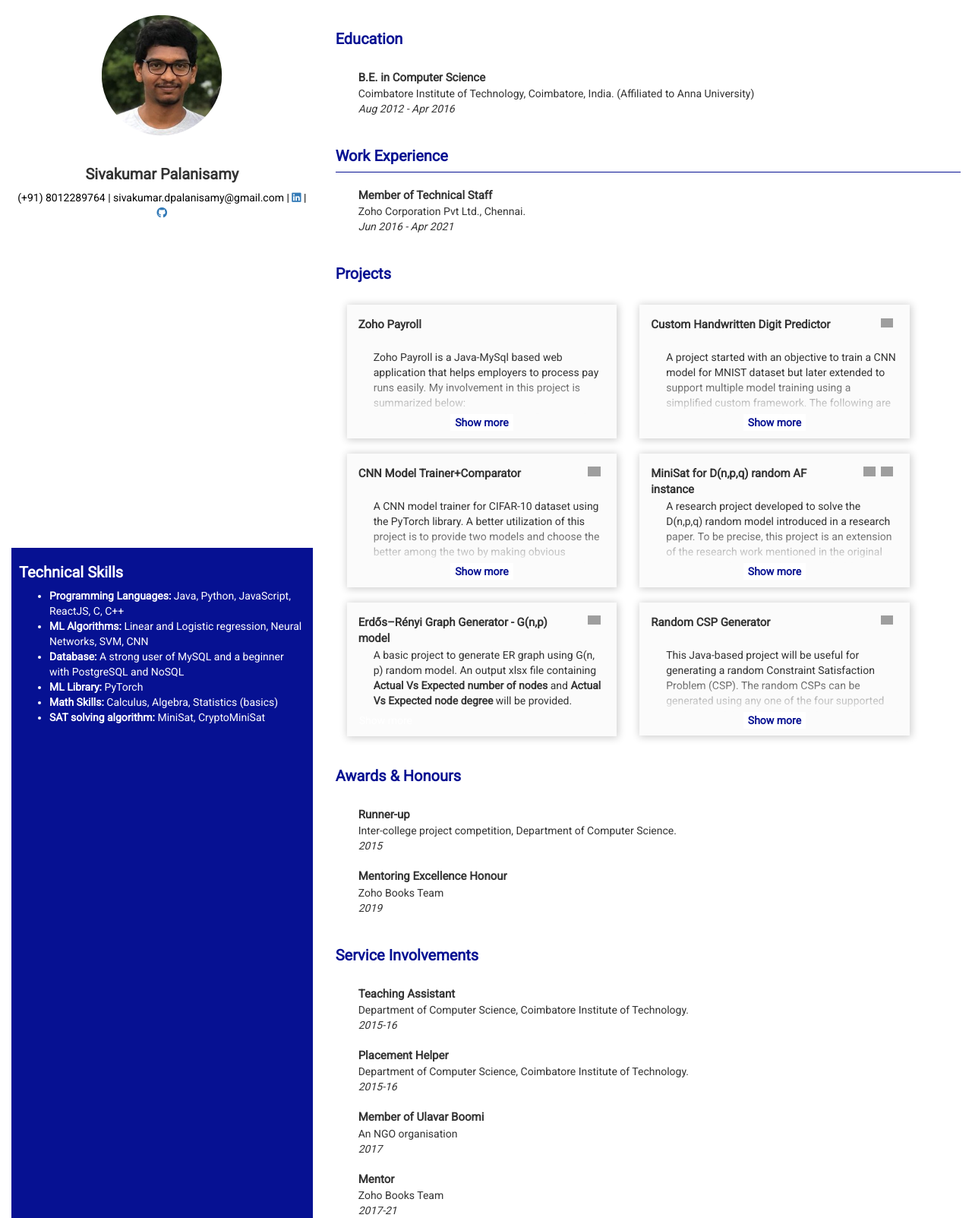
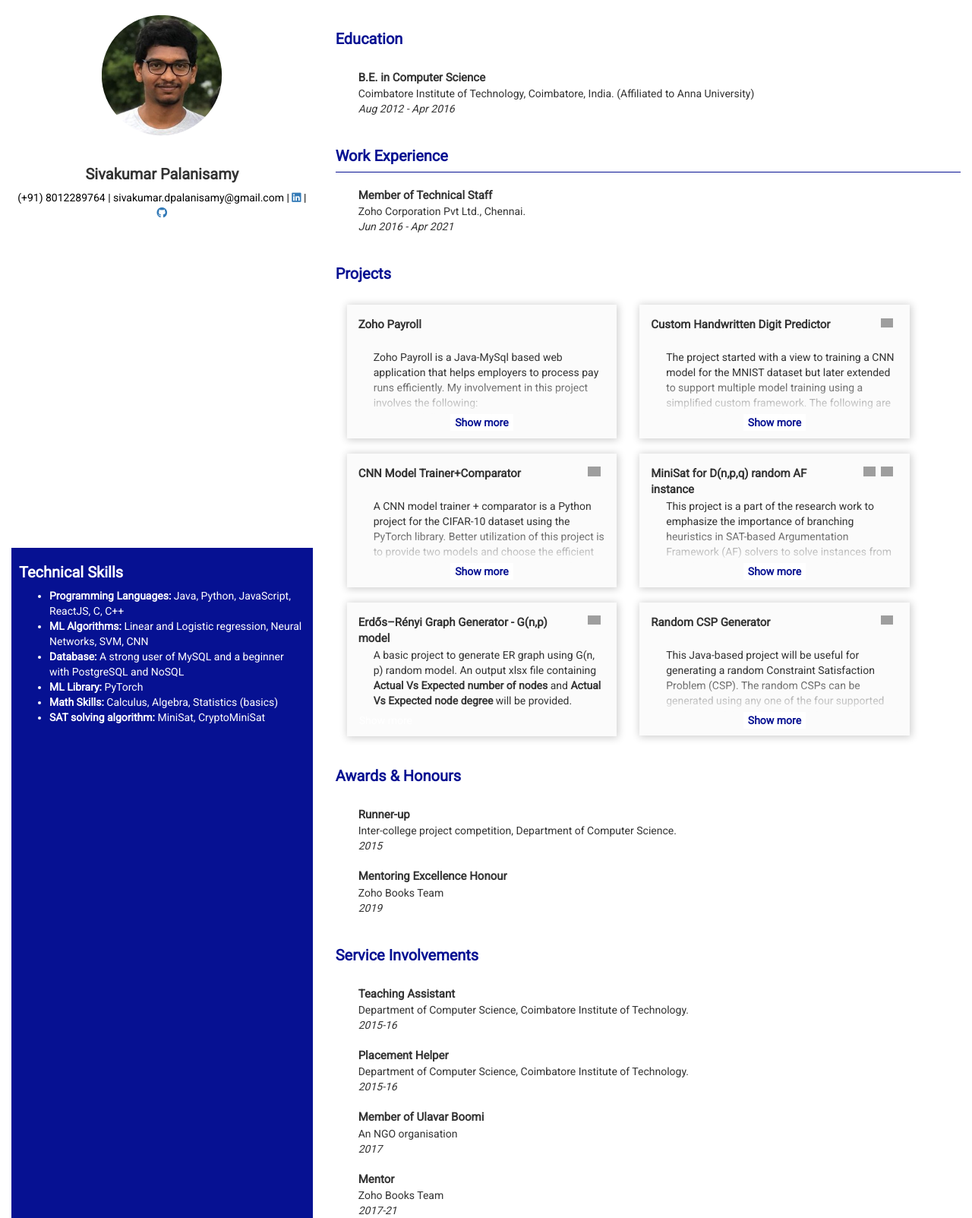
Before and after one commit to Sivakumar3695/Online_CV, a Jekyll site: the page built from index.html, in a window 1280 px wide. Shown: the whole page at 76% size. Built offline with Jekyll 4.4.1, drawn with Linux system fonts in a browser that asks for light colours; grey boxes are pictures that could not be loaded.

Commit message:
Update project.html

```diff
--- a/_includes/project.html
+++ b/_includes/project.html
@@ -9,12 +9,12 @@
 						<div class="project-name">Zoho Payroll</div>
 					</div>
 					<div class="project-description">
-						Zoho Payroll is a Java-MySql based web application that helps employers to process pay runs easily. My involvement in this project is summarized below:
+						Zoho Payroll is a Java-MySql based web application that helps employers to process pay runs efficiently. My involvement in this project involves the following:
 						<ul>
-							<li>Proper Database modelling for optimal functioning of various features in various editions.</li>
-							<li>Developed a complete algorithm to avoid brute force implementation of an auto-computation in one of the modules of the product.</li>
-							<li>Performed code refactoring and implemented a number of OOPS concepts in such a way that the future editions can be supported easily.</li>
-							<li>Studied and applied necessary algorithms for building an ML-based software that was used for analysing and targetting customers efficiently.</li>
+							<li>Modelled our Database for optimal functioning of several features in multiple editions.</li>
+							<li>Developed an algorithm to avoid brute force implementation of an auto-computation in one of the product modules.</li>
+							<li>Performed code refactoring and implemented several OOPS concepts to facilitate smooth support for future editions.</li>
+							<li>Studied and applied necessary algorithms for building an ML-based software used by our marketing team to filter out target customers.</li>
 						</ul>
 					</div>
 					<div class="show-more"> <p><button onclick="showModal('project-0')">Show more </button></p> </div>
@@ -29,15 +29,15 @@
 						</a>
 					</div>
 					<div class="project-description">
-						A project started with an objective to train a CNN model for MNIST dataset but later extended to support multiple model training using a simplified custom framework. The following are some of the highlights of the project:
+						The project started with a view to training a CNN model for the MNIST dataset but later extended to support multiple model training using a simplified custom framework. The following are some of the highlights of the project:
 						<ul>
 							<li>Train and save a CNN model.</li>
 							<li>Use a pre-trained model to predict one or more custom handwritten images of digits.</li>
 							<li>Option to perform test data evaluation on any pre-trained model.</li>
 							<li>Use feature visualization to understand what the system is expecting and why some of the predictions are incorrect.</li>
-							<li>Maximum accuracy obtained: <span class="stats">99.20%</span></li>
-							<li>Maximum Precision obtained: <span class="stats">96.01%</span></li>						</ul>
-						<br> Please check the github repository to know about the usage of feature visualization in this project.
+							<li>Maximum accuracy achieved: <span class="stats">99.20%</span></li>
+							<li>Maximum precision attained: <span class="stats">96.01%</span></li>						</ul>
+						<br> To know about the usage of feature visualization in this project, please check the Github repository.
 					</div>
 					<div class="show-more"> <p><button onclick="showModal('project-1')">Show more </button></p> </div>
 				</div>
@@ -51,7 +51,7 @@
 						</a>
 					</div>
 					<div class="project-description">
-						A CNN model trainer for CIFAR-10 dataset using the PyTorch library. A better utilization of this project is to provide two models and choose the better among the two by making obvious comparison based of the convergence speed, test accuracy and mean loss after each iteration. With the help of PyTorch library, GPU usage is supported. While doing model comparison, it is wise to use GPU to fasten the model training process.<br> Maximum Accuracy obtained after various model training (using random model): <span class="stats">83.74%</span><br> To know more about the project, please check the github repository.
+						A CNN model trainer + comparator is a Python project for the CIFAR-10 dataset using the PyTorch library. Better utilization of this project is to provide two models and choose the efficient model by making an obvious comparison based on the convergence speed, test accuracy and mean loss after each iteration. The project supports the usage of GPU with the help of the PyTorch library. While comparing two models, the project will provide a graph to compare the efficiency of the two models in the training process. As model training is a time-consuming process, one should prefer to use GPU for the model comparison.<br> Maximum accuracy achieved after various model training (using a random model): <span class="stats">83.74%</span><br> To know more about the project, please check the Github repository.
 					</div>
 					<div class="show-more"> <p><button onclick="showModal('project-2')">Show more </button></p> </div>
 				</div>
@@ -68,7 +68,10 @@
 						</a>
 					</div>
 					<div class="project-description">
-						A research project developed to solve the D(n,p,q) random model introduced in a research paper. To be precise, this project is an extension of the research work mentioned in the original paper where further works were called for the introduced random model to be solved by modern solvers. The project is a small extension of the research work since the MiniSat used in the project is not a modern solver but its features are widely adopted in most of the modern SAT-based AF solvers <br> <br>In addition to this, a new branching technique designed particularly for solving AF instance is introduced. A graphical output will be provided for the users to make easy comparison. More details are provided in the github repository.
+						This project is a part of the research work to emphasize the importance of branching heuristics in SAT-based Argumentation Framework (AF) solvers to solve instances from the D(n,p,q) random model. Various branching techniques are used in this project to computationally establish their impact on the solvers for solving AFs generated with different values of attack probability. This research study involved graphs, random graph generation, SAT solvers & related CNF encodings, a variety of branching heuristics and essential algorithmic changes to incorporate the branching heuristics in the used SAT solvers.
+						<br><br> Although the MiniSat is not the start-of-the-art SAT solver, this project uses it to solve random AF instances because of its extensive documentation. Also, most modern solvers have the MiniSat's core features utilized in them. Hence, it will not be challenging to study this work on modern solvers.
+						<br><br> A new branching technique named <b> Attack Relation Occurrence Factor Summation (AROFS) </b> is introduced in this research work. One can run this Python code to compare the models equipped with the following branching techniques: <ul> <li> VSIDS (default) </li> <li>  BH3-BRmcha </li> <li> AROFS </li> </ul>
+						<br><br> More details are provided in the Github repository.
 					</div>
 					<div class="show-more"> <p><button onclick="showModal('project-3')">Show more </button></p> </div>
 				</div>
```
